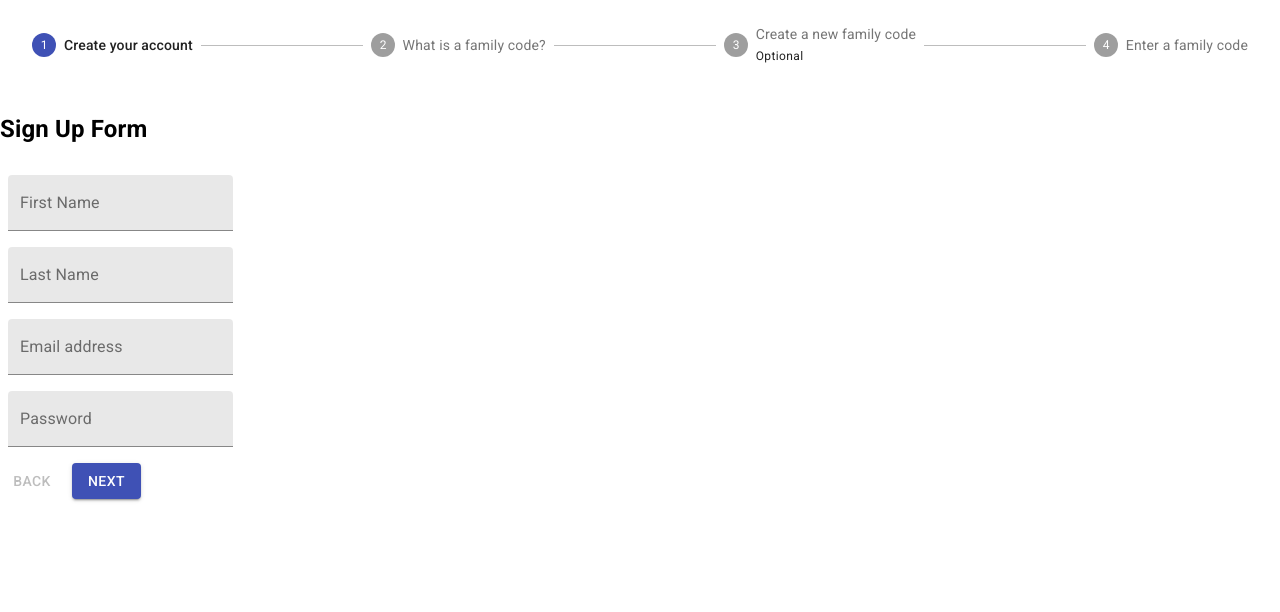
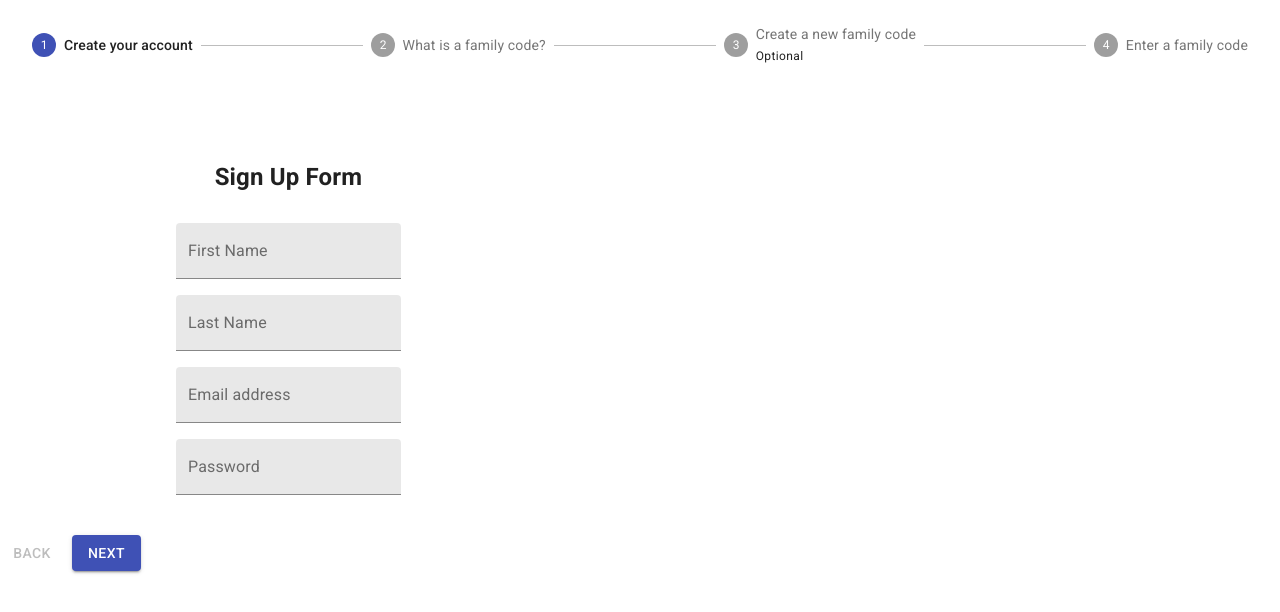
Before and after one commit to Millsy4/celebrate-care, a React (Create React App) app in the folder client/: page /signup in a window 1280 px wide. Shown: the top 612 px of the page. Built offline with nearby package versions, Linux system fonts and the light colour scheme.

Commit message:
centering

```diff
--- a/client/src/components/SignUpStepper.js
+++ b/client/src/components/SignUpStepper.js
@@ -1,34 +1,40 @@
-import React from "react";
-import { makeStyles } from "@material-ui/core/styles";
-import Stepper from "@material-ui/core/Stepper";
-import Step from "@material-ui/core/Step";
-import StepLabel from "@material-ui/core/StepLabel";
-import Button from "@material-ui/core/Button";
-import Typography from "@material-ui/core/Typography";
-import BasicTextFields from "./BasicTextFields";
-import CodeModal from "./CodeModal";
+import React from 'react';
+import { makeStyles } from '@material-ui/core/styles';
+import Stepper from '@material-ui/core/Stepper';
+import Grid from '@material-ui/core/Stepper';
+import Step from '@material-ui/core/Step';
+import StepLabel from '@material-ui/core/StepLabel';
+import Button from '@material-ui/core/Button';
+import Typography from '@material-ui/core/Typography';
+import BasicTextFields from './BasicTextFields';
+import CodeModal from './CodeModal';
 
-import Box from "@material-ui/core/Box";
+import Box from '@material-ui/core/Box';
 
 const useStyles = makeStyles((theme) => ({
   root: {
-        width: "100%",
+    width: '100%',
   },
   button: {
     marginRight: theme.spacing(1),
+    justify: 'center',
+    alignItems: 'center',
   },
   instructions: {
-        marginTop: theme.spacing(1),
+    marginTop: theme.spacing(3),
     marginBottom: theme.spacing(1),
+    marginLeft: theme.spacing(18),
+    marginRight: theme.spacing(18),
+    textAlign: 'center',
   },
 }));
 
 function getSteps() {
   return [
-        "Create your account",
-        "What is a family code?",
-        "Create a new family code",
-        "Enter a family code",
+    'Create your account',
+    'What is a family code?',
+    'Create a new family code',
+    'Enter a family code',
   ];
 }
 
@@ -36,6 +42,7 @@ function getStepContent(step) {
   switch (step) {
     case 0:
       return (
+        <Grid container direction="column" justify="center" alignItems="center">
           <Box>
             <h2>Sign Up Form</h2>
             <BasicTextFields label="First Name" id="firstname" />
@@ -43,10 +50,12 @@ function getStepContent(step) {
             <BasicTextFields label="Email address" id="email" />
             <BasicTextFields label="Password" id="password" />
           </Box>
+        </Grid>
       );
 
     case 1:
       return (
+        <Grid container direction="column" justify="center" alignItems="center">
           <Box>
             <h2>What is a family code?</h2>
             <p>
@@ -56,9 +65,11 @@ function getStepContent(step) {
             </p>
             <h3>Click next to either create a family code!</h3>
           </Box>
+        </Grid>
       );
     case 2:
       return (
+        <Grid container direction="column" justify="center" alignItems="center">
           <Box>
             <h2>Create a Family Code</h2>
             <h3>
@@ -67,16 +78,19 @@ function getStepContent(step) {
             </h3>
             <CodeModal />
           </Box>
+        </Grid>
       );
     case 3:
       return (
+        <Grid container direction="column" justify="center" alignItems="center">
           <Box>
             <h2>Enter Your Family Code </h2>
             <BasicTextFields label="Family Code" id="familycode" />
           </Box>
+        </Grid>
       );
     default:
-            return "Unknown step";
+      return 'Unknown step';
   }
 }
 
@@ -194,7 +208,7 @@ export default function SignUpStepper() {
                 onClick={handleNext}
                 className={classes.button}
               >
-                                    {activeStep === steps.length - 1 ? "Finish" : "Next"}
+                {activeStep === steps.length - 1 ? 'Finish' : 'Next'}
               </Button>
             </div>
           </div>
```
Lines whose indentation alone changed are shown as unchanged.
